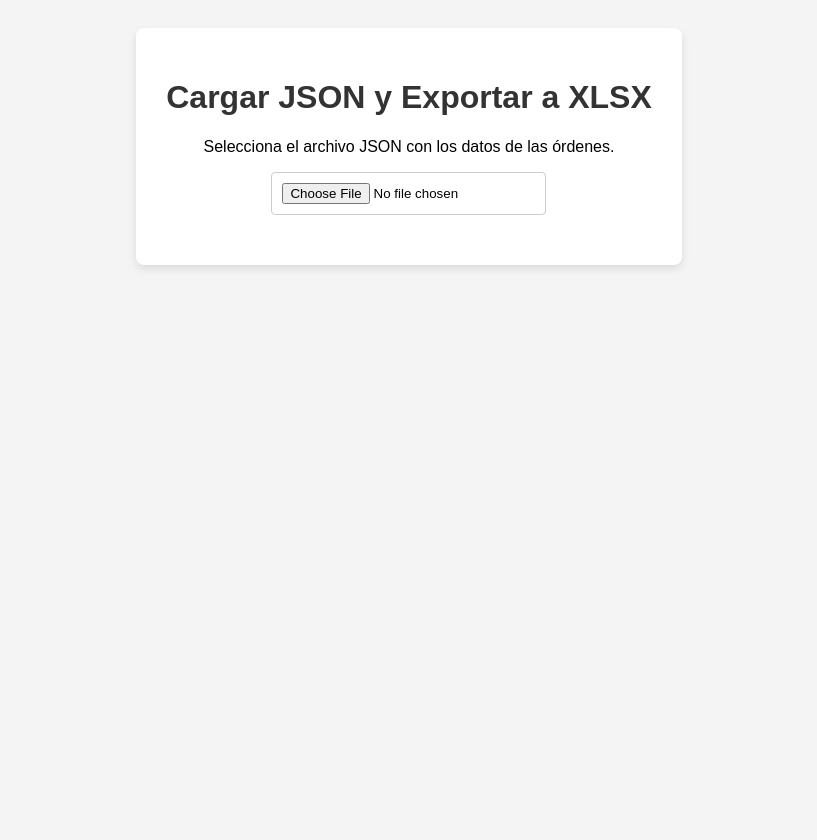
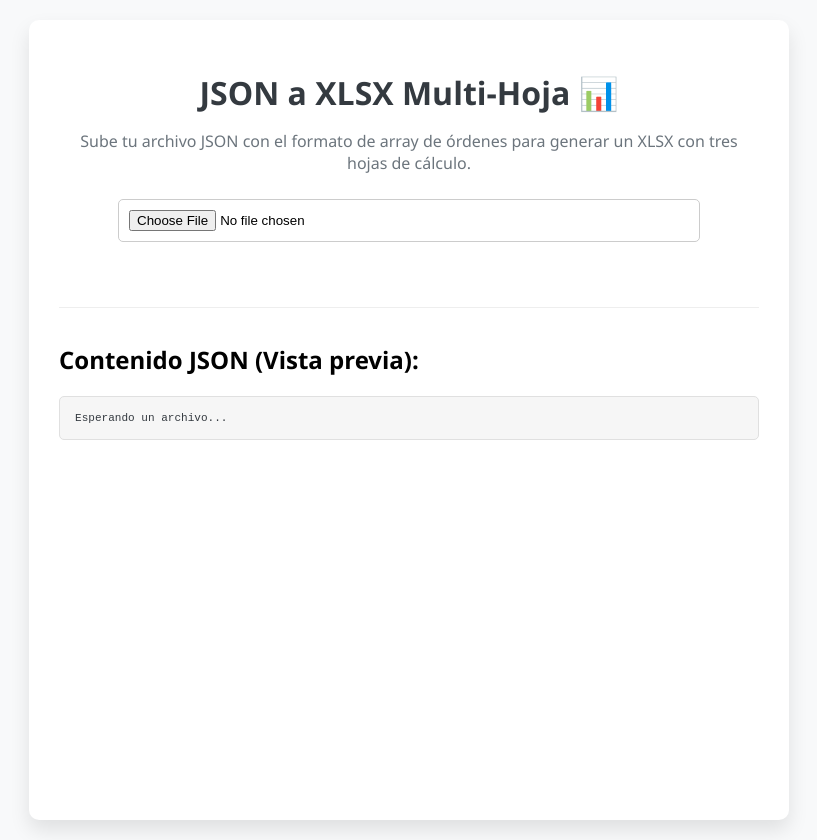
Before and after one commit to Daumian/Sitio-web-bonito, a plain HTML site: page index.html in a window 1280 px wide. Shown: the whole page, without its empty margins (231-1048 px from the left). Before the commit the page ends 800 px from the top, so only its background shows below. Drawn offline with Linux system fonts and the light colour scheme.

Commit message:
Update index.html

```diff
--- a/index.html
+++ b/index.html
@@ -6,38 +6,85 @@
     <title>JSON a XLSX Multi-Hoja</title>
     <script src="https://cdn.jsdelivr.net/npm/xlsx@0.17.4/dist/xlsx.full.min.js"></script>
     <style>
+        :root {
+            --primary: #007bff;
+            --secondary: #6c757d;
+            --success: #28a745;
+            --light: #f8f9fa;
+            --dark: #343a40;
+        }
         body {
-            font-family: Arial, sans-serif;
+            font-family: 'Segoe UI', Tahoma, Geneva, Verdana, sans-serif;
+            margin: 0;
             padding: 20px;
-            background-color: #f4f4f4;
+            background-color: var(--light);
+            display: flex;
+            justify-content: center;
+            min-height: 100vh;
+        }
+        .container {
+            width: 100%;
+            max-width: 700px;
+            background: white;
+            padding: 30px;
+            border-radius: 10px;
+            box-shadow: 0 10px 20px rgba(0, 0, 0, 0.1);
             text-align: center;
         }
-        .container {
-            background: white;
-            padding: 30px;
-            border-radius: 8px;
-            box-shadow: 0 4px 8px rgba(0, 0, 0, 0.1);
-            display: inline-block;
+        h1 {
+            color: var(--dark);
+            margin-bottom: 5px;
+        }
+        p {
+            color: var(--secondary);
+            margin-bottom: 25px;
         }
         input[type="file"] {
-            margin-bottom: 20px;
+            display: block;
+            margin: 0 auto 20px;
             padding: 10px;
             border: 1px solid #ccc;
-            border-radius: 4px;
-            display: block;
-            margin: 0 auto 20px;
+            border-radius: 5px;
+            width: 80%;
+            cursor: pointer;
         }
-        h1 {
-            color: #333;
+        #statusMessage {
+            margin: 15px 0;
+            font-weight: bold;
+            min-height: 20px; /* Para mantener el espacio */
+        }
+        #jsonDisplay {
+            margin-top: 25px;
+            padding-top: 15px;
+            border-top: 1px solid #eee;
+            text-align: left;
+        }
+        #jsonOutput {
+            background-color: #f6f6f6;
+            padding: 15px;
+            border-radius: 5px;
+            max-height: 300px;
+            overflow: auto;
+            white-space: pre-wrap;
+            font-size: 0.85em;
+            color: var(--dark);
+            border: 1px solid #e0e0e0;
         }
     </style>
 </head>
 <body>
     <div class="container">
-        <h1>Cargar JSON y Exportar a XLSX</h1>
-        <p>Selecciona el archivo JSON con los datos de las órdenes.</p>
+        <h1>JSON a XLSX Multi-Hoja 📊</h1>
+        <p>Sube tu archivo JSON con el formato de array de órdenes para generar un XLSX con tres hojas de cálculo.</p>
+
         <input type="file" id="jsonFile" accept=".json">
-        <p id="statusMessage" style="color: green;"></p>
+
+        <p id="statusMessage" style="color: var(--success);"></p>
+
+        <div id="jsonDisplay">
+            <h2>Contenido JSON (Vista previa):</h2>
+            <pre id="jsonOutput">Esperando un archivo...</pre>
+        </div>
     </div>
 
     <script src="app.js"></script>
```
